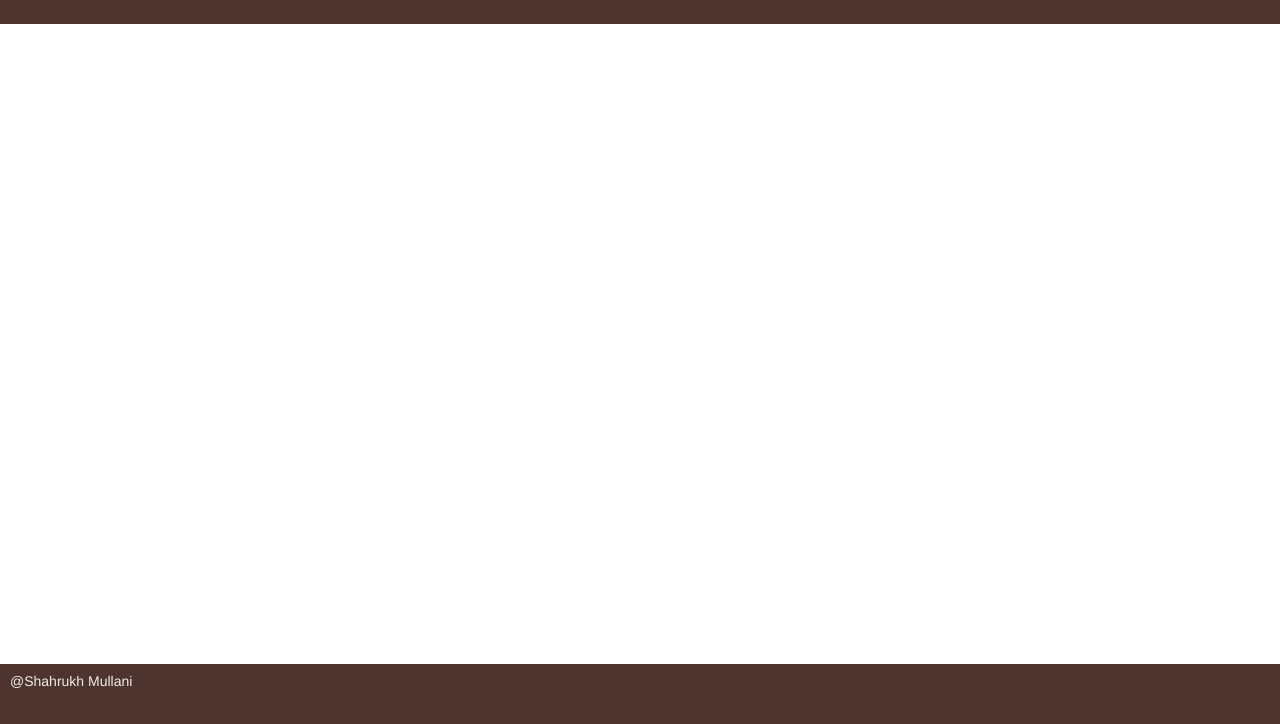
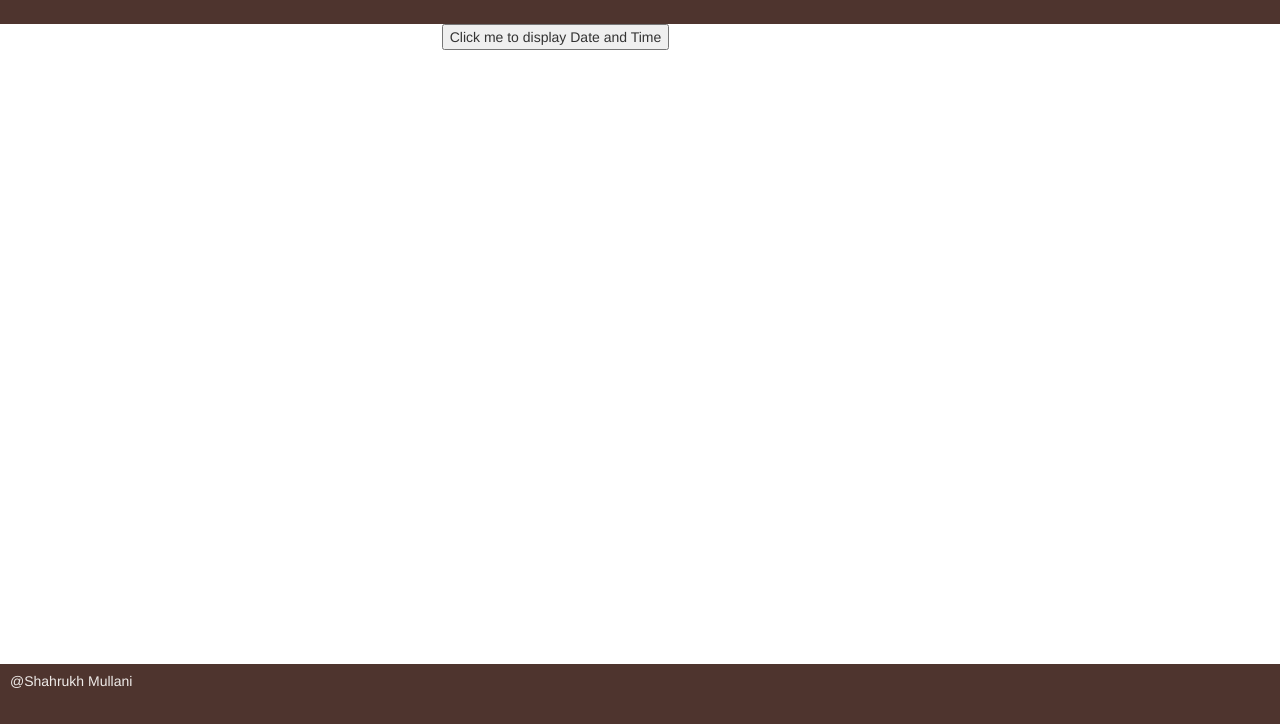
Before and after one commit to mullanishah/wizards-book-club, a plain HTML site: page index.html in a window 1280 px wide. Shown: the part 76-800 px from the top of the page. Drawn offline with nearby package versions, Linux system fonts and the light colour scheme.

Commit message:
added sample javascript file

```diff
--- a/base.js
+++ b/base.js
@@ -0,0 +1,3 @@
+function myFunction(){
+    document.getElementById("sampleDate").innerHTML = Date();
+}
--- a/index.html
+++ b/index.html
@@ -8,6 +8,7 @@
   <link rel="stylesheet" href="style.css">
   <script src="https://ajax.googleapis.com/ajax/libs/jquery/3.6.0/jquery.min.js"></script>
   <script src="https://maxcdn.bootstrapcdn.com/bootstrap/3.4.1/js/bootstrap.min.js"></script>
+  <script src="base.js"></script>
 </head>
 <body>
 
@@ -20,6 +21,14 @@
         <div class="col-sm-5"></div>
     </div>
 
+    <div class="row">
+        <div class="col-sm-4"></div>
+        <div class="col-sm-4">
+            <button type="button" onclick="myFunction()">Click me to display Date and Time</button>
+            <p id="sampleDate"></p>
+        </div>
+    </div>
+
     <div class="row footer">
         <h5>@Shahrukh Mullani</h5>
     </div>
```
